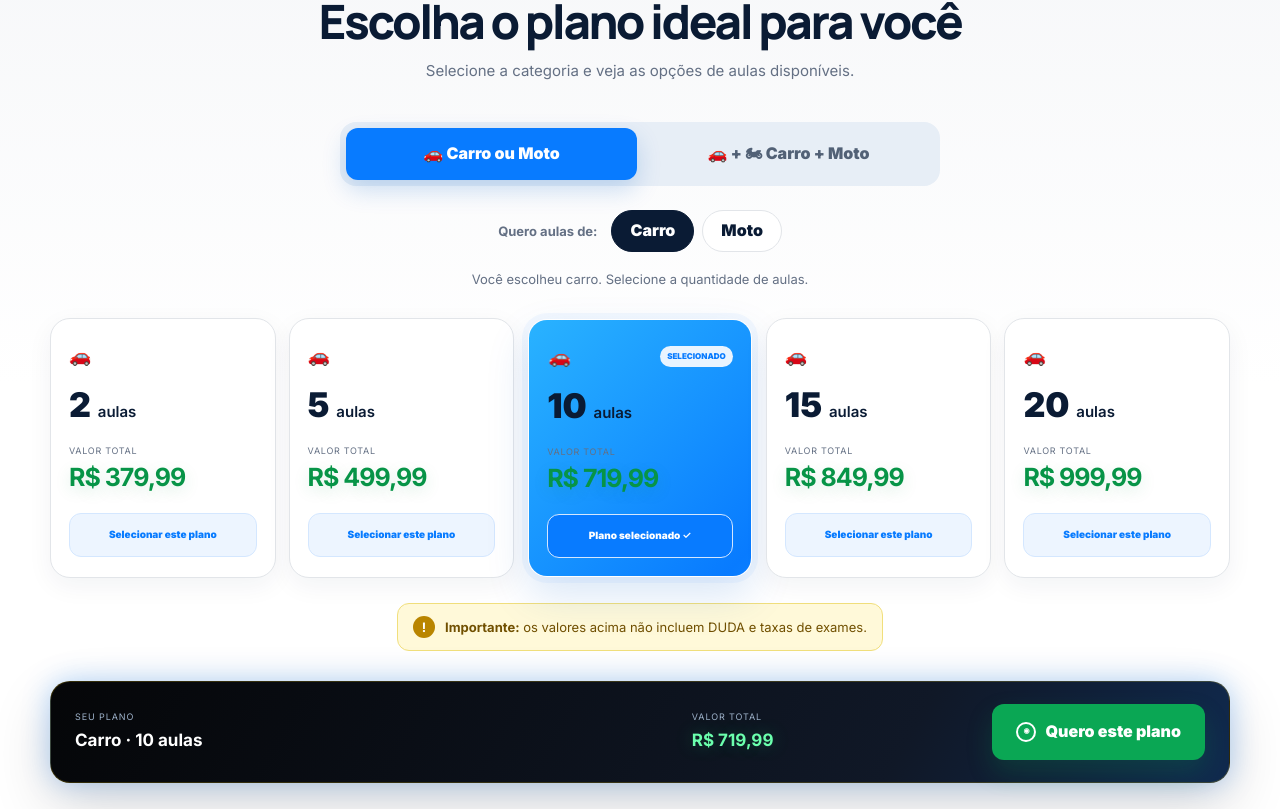
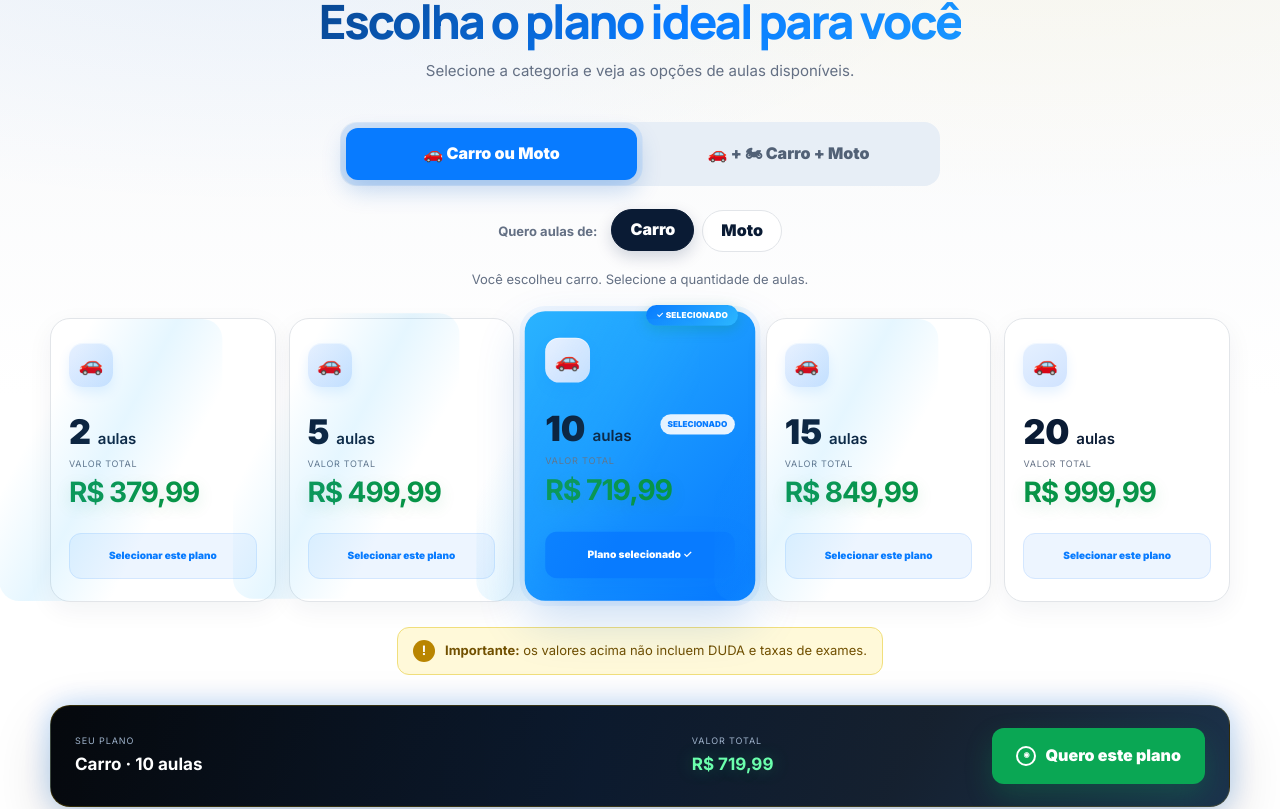
Before and after one commit to matteuscamilo7/autoescola-mais-que-vencedor, a Next.js app: page / in a window 1280 px wide. Shown: the part 1312-2121 px from the top of the page. Built offline with nearby package versions, Linux system fonts and the light colour scheme.

Commit message:
feat: plans section redesign - gradient title, icon badges, popular tag, animated summary

```diff
--- a/app/components/PlansSection.tsx
+++ b/app/components/PlansSection.tsx
@@ -54,7 +54,7 @@ export default function PlansSection({
       <div className="container">
         <header className="section-title centered" data-reveal>
           <span>Planos transparentes</span>
-          <h2 id="plans-title">Escolha o plano ideal para você</h2>
+          <h2 id="plans-title"><span>Escolha o plano ideal para você</span></h2>
           <p>Selecione a categoria e veja as opções de aulas disponíveis.</p>
         </header>
 
@@ -98,19 +98,25 @@ export default function PlansSection({
         </p>
 
         <div id="plan-results" role="tabpanel" className={`plan-grid ${category === "combo" ? "plan-grid--combo" : ""}`}>
-          {plans.map((plan) => {
+          {plans.map((plan, idx) => {
             const active = selected.lessons === plan.lessons;
+            const isPopular = plan.lessons === (category === "combo" ? 10 : 10);
             return (
               <article className={`plan-card ${active ? "selected" : ""}`} key={plan.lessons} data-reveal>
+                {isPopular && !active && <span className="plan-card__badge">⭐ Mais popular</span>}
+                {active && <span className="plan-card__badge" style={{background: "linear-gradient(135deg, #087bff, #2cb7ff)"}}>✓ Selecionado</span>}
+                <div className="plan-card__icon">{category === "combo" ? "🚗🏍" : vehicle === "carro" ? "🚗" : "🏍"}</div>
                 <div className="plan-card__top">
-                  <span>{category === "combo" ? "🚗 + 🏍" : vehicle === "carro" ? "🚗" : "🏍"}</span>
+                  <h3>
+                    <b>{plan.lessons}</b> aulas
+                    {category === "combo" && <small> de cada categoria</small>}
+                  </h3>
                   {active && <small>Selecionado</small>}
                 </div>
-                <h3>
-                  <b>{plan.lessons}</b> aulas
-                  {category === "combo" && <small> de cada categoria</small>}
-                </h3>
-                <p>Valor total<strong>{formatBRL(plan.price)}</strong></p>
+                <div className="plan-card__price">
+                  <small>Valor total</small>
+                  <strong>{formatBRL(plan.price)}</strong>
+                </div>
                 <button
                   type="button"
                   className="button button--select"
--- a/app/globals.css
+++ b/app/globals.css
@@ -238,48 +238,61 @@ button:focus-visible, a:focus-visible, summary:focus-visible { outline: 3px soli
 .section-title h2 { margin: 9px 0 12px; color: var(--navy); font: 800 clamp(31px, 3.7vw, 48px)/1.09 var(--font-manrope), sans-serif; letter-spacing: -.052em; text-wrap: balance; }
 .section-title p { max-width: 58ch; margin: 0; color: var(--muted); font-size: 15px; line-height: 1.6; }
 .section-title.centered p { margin-inline: auto; }
-.plans { padding-top: 38px; background: linear-gradient(180deg, var(--soft), #fff 48%); }
+.plans { padding-top: 38px; background: linear-gradient(180deg, var(--soft), #fff 48%); position: relative; isolation: isolate; }
+.plans::before { content: ""; position: absolute; z-index: -1; top: 0; left: 0; right: 0; height: 400px; background: radial-gradient(ellipse at 20% 0%, rgba(8,123,255,.06), transparent 50%), radial-gradient(ellipse at 80% 0%, rgba(255,212,0,.05), transparent 50%); pointer-events: none; }
+.section-title h2 span { background: linear-gradient(135deg, var(--navy), var(--blue), #2cb7ff, var(--navy)); background-size: 300% 300%; -webkit-background-clip: text; -webkit-text-fill-color: transparent; background-clip: text; animation: title-gradient 6s ease-in-out infinite; }
 .tabs { width: min(600px, 100%); margin: auto; padding: 6px; display: grid; grid-template-columns: 1fr 1fr; gap: 6px; background: #e7eef6; border-radius: 16px; }
 .tabs button { min-height: 52px; padding: 8px 14px; color: #526176; background: transparent; border: 0; border-radius: 12px; font-weight: 850; cursor: pointer; transition: color .22s ease, background .22s ease, transform .22s var(--ease-out), box-shadow .22s ease; }
 .tabs button:hover { color: var(--navy); background: rgba(255,255,255,.65); transform: translateY(-1px); }
-.tabs button.active { color: #fff; background: var(--blue); box-shadow: 0 10px 24px rgba(7,93,199,.2); }
-.tabs button.active.combo { color: var(--black); background: linear-gradient(135deg, var(--yellow), var(--yellow-2)); box-shadow: 0 10px 24px rgba(255,212,0,.25), var(--neon-yellow); }
+.tabs button.active { color: #fff; background: var(--blue); box-shadow: 0 10px 24px rgba(7,93,199,.2), 0 0 0 0 rgba(8,123,255,.15); animation: tab-glow 3s ease-in-out infinite; }
+.tabs button.active.combo { color: var(--black); background: linear-gradient(135deg, var(--yellow), var(--yellow-2)); box-shadow: 0 10px 24px rgba(255,212,0,.25), var(--neon-yellow); animation: tab-glow-combo 3s ease-in-out infinite; }
 .vehicle-toggle { margin: 24px auto 0; display: flex; align-items: center; justify-content: center; gap: 8px; }
 .vehicle-toggle span { margin-right: 6px; color: var(--muted); font-size: 13px; font-weight: 700; }
-.vehicle-toggle button { min-height: 42px; padding: 0 18px; color: var(--navy); background: #fff; border: 1px solid var(--line); border-radius: 999px; font-weight: 850; cursor: pointer; }
-.vehicle-toggle button.active { color: #fff; background: var(--navy); border-color: var(--navy); }
+.vehicle-toggle button { min-height: 42px; padding: 0 18px; color: var(--navy); background: #fff; border: 1px solid var(--line); border-radius: 999px; font-weight: 850; cursor: pointer; transition: transform .25s var(--ease-out), box-shadow .25s ease, border-color .25s ease; }
+.vehicle-toggle button:hover { transform: translateY(-2px); box-shadow: 0 6px 16px rgba(3,29,74,.08); }
+.vehicle-toggle button.active { color: #fff; background: var(--navy); border-color: var(--navy); box-shadow: 0 6px 16px rgba(3,29,74,.18); transform: translateY(-1px); }
 .plan-note { margin: 17px 0 29px; color: var(--muted); text-align: center; font-size: 13px; }
 .plan-grid { display: grid; grid-template-columns: repeat(5, 1fr); gap: 13px; }
-.plan-card { min-width: 0; padding: 22px 18px 18px; position: relative; overflow: hidden; background: #fff; border: 1px solid var(--line); border-radius: var(--radius-card); box-shadow: 0 8px 26px rgba(3,29,74,.055); transition: transform .3s var(--ease-out), border-color .3s ease, box-shadow .3s ease; }
-.plan-card::before { content: ""; position: absolute; inset: 0; pointer-events: none; background: linear-gradient(118deg, transparent 25%, rgba(44,183,255,.14) 48%, transparent 70%); translate: -130% 0; transition: translate .65s var(--ease-out); }
-.plan-card:hover { transform: translateY(-7px) rotateX(2deg); border-color: #9fcdf5; box-shadow: 0 24px 48px rgba(3,29,74,.13), 0 0 0 4px rgba(8,123,255,.045); }
+.plan-card { min-width: 0; padding: 24px 18px 20px; position: relative; overflow: visible; background: #fff; border: 1px solid var(--line); border-radius: var(--radius-card); box-shadow: 0 8px 26px rgba(3,29,74,.055); transition: transform .35s var(--ease-out), border-color .35s ease, box-shadow .35s ease; }
+.plan-card::before { content: ""; position: absolute; z-index: 0; inset: 0; border-radius: var(--radius-card); pointer-events: none; background: linear-gradient(118deg, transparent 25%, rgba(44,183,255,.12) 48%, transparent 70%); translate: -130% 0; transition: translate .65s var(--ease-out); }
+.plan-card:hover { transform: translateY(-8px) rotateX(2deg); border-color: #9fcdf5; box-shadow: 0 28px 56px rgba(3,29,74,.14), 0 0 0 4px rgba(8,123,255,.04); }
 .plan-card:hover::before { translate: 130% 0; }
-.plan-card.selected { border: 2px solid transparent; box-shadow: 0 18px 42px rgba(7,93,199,.15), 0 0 0 5px rgba(8,123,255,.045); background-clip: padding-box; }
+.plan-card.selected { border: 2px solid transparent; box-shadow: 0 20px 48px rgba(7,93,199,.2), 0 0 0 5px rgba(8,123,255,.06); background-clip: padding-box; transform: translateY(-4px) scale(1.02); }
 .plan-card.selected::after { content: ""; position: absolute; z-index: -1; inset: -2px; border-radius: var(--radius-card); background: linear-gradient(135deg, var(--blue), var(--sky), var(--blue), var(--sky)); background-size: 300% 300%; animation: card-border-shimmer 4s ease-in-out infinite; }
-.plan-grid--combo .plan-card.selected { border-color: transparent; box-shadow: 0 18px 42px rgba(255,212,0,.18), var(--neon-yellow); }
+.plan-grid--combo .plan-card.selected { border-color: transparent; box-shadow: 0 20px 48px rgba(255,212,0,.22), var(--neon-yellow); transform: translateY(-4px) scale(1.02); }
 .plan-grid--combo .plan-card.selected::after { background: linear-gradient(135deg, var(--yellow), var(--yellow-2), #fff4a8, var(--yellow)); background-size: 300% 300%; animation: card-border-shimmer 4s ease-in-out infinite; }
-.plan-card__top { min-height: 29px; display: flex; align-items: center; justify-content: space-between; }
+.plan-card__icon { width: 44px; height: 44px; display: grid; place-items: center; border-radius: 14px; background: linear-gradient(145deg, #e5f0ff, #d0e3ff); font-size: 20px; box-shadow: inset 0 1px rgba(255,255,255,.5), 0 6px 12px rgba(8,123,255,.1); }
+.plan-grid--combo .plan-card__icon { background: linear-gradient(145deg, #fff7d6, #ffe877); box-shadow: inset 0 1px rgba(255,255,255,.5), 0 6px 12px rgba(255,212,0,.12); }
+.plan-card__badge { position: absolute; top: -8px; right: 14px; padding: 4px 10px; color: #fff; background: linear-gradient(135deg, #079447, #0bc663); border-radius: 999px; font-size: 8px; font-weight: 900; letter-spacing: .03em; text-transform: uppercase; box-shadow: 0 4px 12px rgba(7,148,71,.25); animation: badge-pop .5s var(--ease-out) forwards; }
+.plan-card__top { min-height: 29px; margin-top: 12px; display: flex; align-items: center; justify-content: space-between; }
 .plan-card__top > span { font-size: 18px; }
 .plan-card.selected .plan-card__top > span { display: inline-block; animation: vehicle-idle 1.8s ease-in-out infinite; }
 .plan-card__top small { padding: 4px 7px; color: var(--blue); background: #e9f4ff; border-radius: 999px; font-size: 8px; font-weight: 900; text-transform: uppercase; }
 .plan-grid--combo .plan-card__top small { color: #715c00; background: #fff8cc; }
-.plan-card h3 { margin: 18px 0 21px; color: var(--navy); font-size: 15px; font-weight: 600; }
+.plan-card h3 { margin: 16px 0 7px; position: relative; z-index: 1; color: var(--navy); font-size: 15px; font-weight: 600; }
 .plan-card h3 b { margin-right: 3px; font-size: 34px; line-height: 1; }
 .plan-card h3 small { min-height: 30px; display: block; color: var(--muted); font-size: 10px; }
-.plan-card > p { margin: 0 0 16px; display: grid; color: var(--muted); font-size: 9px; letter-spacing: .08em; text-transform: uppercase; }
-.plan-card > p strong { color: var(--green); font-size: clamp(20px, 2vw, 25px); letter-spacing: -.04em; text-shadow: 0 5px 16px rgba(7,148,71,.15); text-transform: none; white-space: nowrap; }
-.button--select { width: 100%; min-height: 44px; padding-inline: 6px; color: var(--blue); background: #edf5ff; border: 1px solid #d4e7ff; font-size: 10px; }
+.plan-card__price { margin: 0 0 18px; position: relative; z-index: 1; display: flex; flex-direction: column; }
+.plan-card__price small { color: var(--muted); font-size: 9px; letter-spacing: .08em; text-transform: uppercase; }
+.plan-card__price strong { color: var(--green); font-size: clamp(22px, 2.2vw, 28px); letter-spacing: -.04em; text-shadow: 0 5px 16px rgba(7,148,71,.15); text-transform: none; white-space: nowrap; }
+.plan-grid--combo .plan-card__price strong { color: #c99400; text-shadow: 0 5px 16px rgba(255,184,0,.2); }
+.button--select { width: 100%; min-height: 46px; padding-inline: 6px; position: relative; z-index: 1; color: var(--blue); background: #edf5ff; border: 1px solid #d4e7ff; border-radius: 12px; font-size: 10px; font-weight: 850; cursor: pointer; transition: transform .25s var(--ease-out), box-shadow .25s ease, background .25s ease, border-color .25s ease; }
+.button--select:hover { transform: translateY(-2px); box-shadow: 0 8px 20px rgba(8,123,255,.12); }
 .plan-grid--combo .button--select { color: #4d4100; background: #fff9d6; border-color: #f1da62; }
-.plan-card.selected .button--select { color: #fff; background: var(--blue); }
-.plan-grid--combo .plan-card.selected .button--select { color: var(--black); background: linear-gradient(135deg, var(--yellow), var(--yellow-2)); }
+.plan-card.selected .button--select { color: #fff; background: var(--blue); border-color: transparent; box-shadow: 0 8px 22px rgba(8,123,255,.28); }
+.plan-grid--combo .plan-card.selected .button--select { color: var(--black); background: linear-gradient(135deg, var(--yellow), var(--yellow-2)); border-color: transparent; box-shadow: 0 8px 22px rgba(255,212,0,.3); }
 .warning { width: fit-content; margin: 25px auto 0; padding: 12px 15px; display: flex; align-items: center; gap: 10px; color: #715000; background: #fff9d9; border: 1px solid #f1df7c; border-radius: 12px; font-size: 13px; }
 .warning > b { width: 22px; height: 22px; display: grid; place-items: center; color: #fff; background: #b98500; border-radius: 50%; }
 .warning p { margin: 0; }
-.summary { margin-top: 30px; padding: 22px 24px; display: grid; grid-template-columns: 1.5fr .7fr auto; align-items: center; gap: 24px; color: #fff; background: linear-gradient(120deg, var(--black), #101827 72%, #102a4f); border: 1px solid rgba(255,212,0,.18); border-radius: var(--radius-card); box-shadow: var(--shadow), var(--neon-blue); }
+.summary { position: relative; margin-top: 30px; padding: 22px 24px; display: grid; grid-template-columns: 1.5fr .7fr auto; align-items: center; gap: 24px; color: #fff; background: linear-gradient(120deg, var(--black), #101827 72%, #102a4f); border: 1px solid rgba(255,212,0,.18); border-radius: var(--radius-card); box-shadow: var(--shadow), var(--neon-blue); overflow: hidden; }
+.summary::before { content: ""; position: absolute; z-index: 0; inset: 0; background: linear-gradient(90deg, transparent 0%, rgba(8,123,255,.08) 30%, rgba(255,212,0,.05) 60%, transparent 100%); background-size: 200% 100%; animation: summary-sweep 8s ease-in-out infinite; pointer-events: none; }
+.summary > div, .summary > a { position: relative; z-index: 1; }
 .summary > div { display: grid; gap: 3px; }
 .summary small { color: #9eb2ca; font-size: 9px; letter-spacing: .1em; text-transform: uppercase; }
 .summary strong { font-size: 17px; }
 .summary > div:nth-child(2) strong { color: #6bffad; text-shadow: 0 0 18px rgba(61,255,148,.25); }
+.summary .button { box-shadow: 0 12px 28px rgba(10,167,84,.24); }
+.summary .button:hover { box-shadow: 0 16px 36px rgba(10,167,84,.34), 0 0 0 5px rgba(10,167,84,.08); }
 
 .complete { padding: 12px 0 clamp(72px, 8vw, 96px); background: linear-gradient(180deg, #fff, #f9fbfd); }
 .complete__card { position: relative; overflow: hidden; min-height: 294px; padding: 46px 50px; display: grid; grid-template-columns: minmax(0, 1fr) auto; align-items: center; gap: 35px; color: #fff; background: radial-gradient(circle at 92% 5%, rgba(255,212,0,.22), transparent 31%), radial-gradient(circle at 8% 100%, rgba(8,123,255,.25), transparent 34%), linear-gradient(125deg, #050608, #0b1019 52%, #0d2b52); border: 1px solid rgba(255,212,0,.2); border-radius: var(--radius-panel); box-shadow: var(--shadow), var(--neon-blue); }
@@ -507,6 +520,11 @@ footer { padding: 70px 0 25px; color: #fff; background: #030405; }
 @keyframes about-glow { 0% { box-shadow: var(--shadow), var(--neon-blue); } 100% { box-shadow: var(--shadow), var(--neon-blue), 0 0 60px rgba(8,123,255,.15), 0 0 120px rgba(255,212,0,.05); } }
 @keyframes about-ring { 0%,100% { transform: rotate(-12deg) scale(1); opacity: .8; } 50% { transform: rotate(-8deg) scale(1.03); opacity: 1; } }
 @keyframes step-pulse { 0%,100% { box-shadow: 0 0 0 1px #bfd5ee; } 50% { box-shadow: 0 0 0 1px #bfd5ee, 0 0 0 6px rgba(8,123,255,.08), 0 0 24px rgba(8,123,255,.12); } }
+@keyframes title-gradient { 0% { background-position: 0% 50%; } 50% { background-position: 100% 50%; } 100% { background-position: 0% 50%; } }
+@keyframes tab-glow { 0%,100% { box-shadow: 0 10px 24px rgba(7,93,199,.2), 0 0 0 0 rgba(8,123,255,.15); } 50% { box-shadow: 0 10px 24px rgba(7,93,199,.25), 0 0 0 8px rgba(8,123,255,.08); } }
+@keyframes tab-glow-combo { 0%,100% { box-shadow: 0 10px 24px rgba(255,212,0,.25), var(--neon-yellow); } 50% { box-shadow: 0 10px 24px rgba(255,212,0,.35), 0 0 0 8px rgba(255,212,0,.1); } }
+@keyframes badge-pop { 0% { transform: scale(0); opacity: 0; } 60% { transform: scale(1.15); } 100% { transform: scale(1); opacity: 1; } }
+@keyframes summary-sweep { 0% { background-position: 200% 0; } 100% { background-position: -200% 0; } }
 
 @media (max-width: 1080px) {
   .brand { width: 166px; }
```
